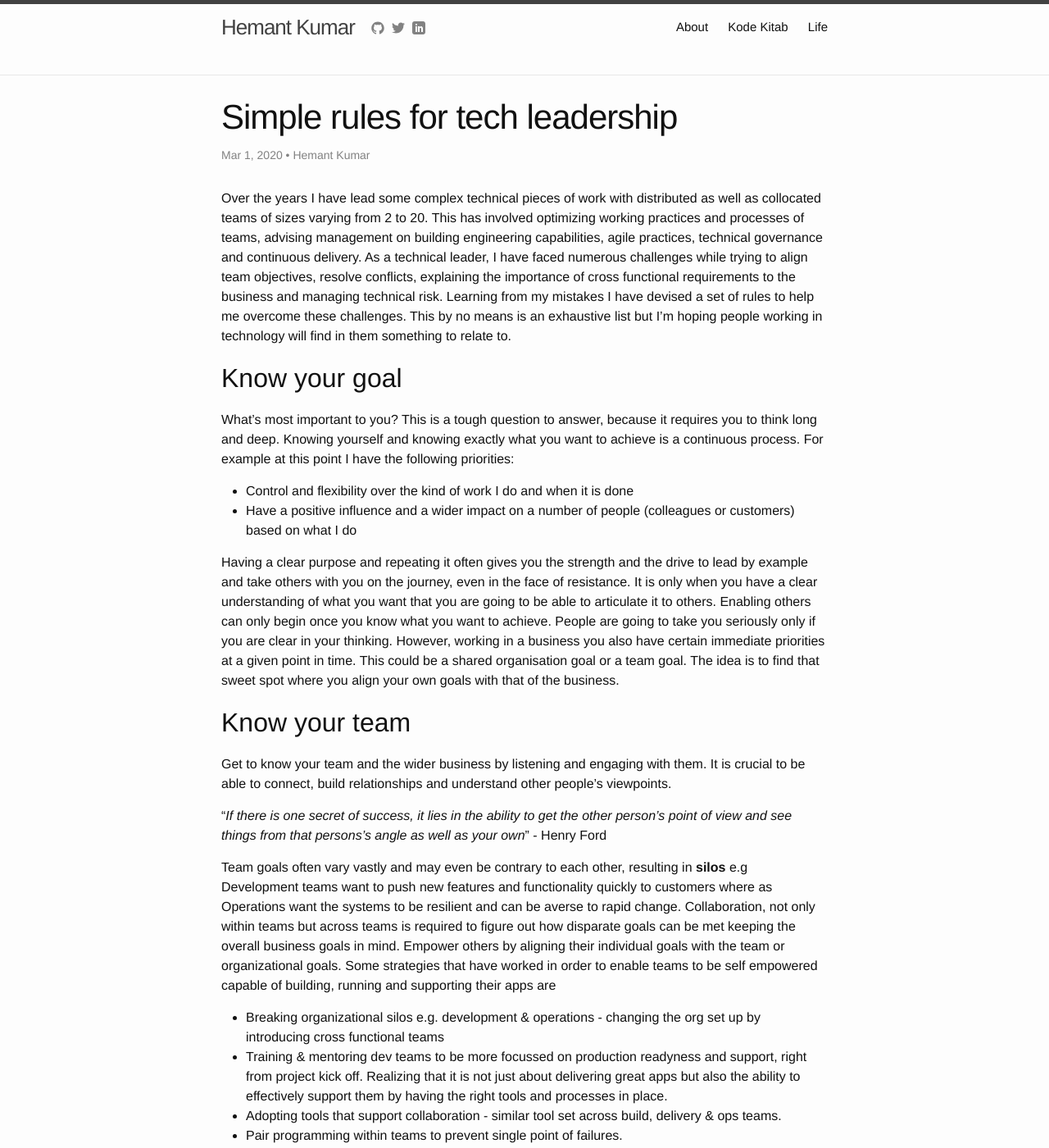
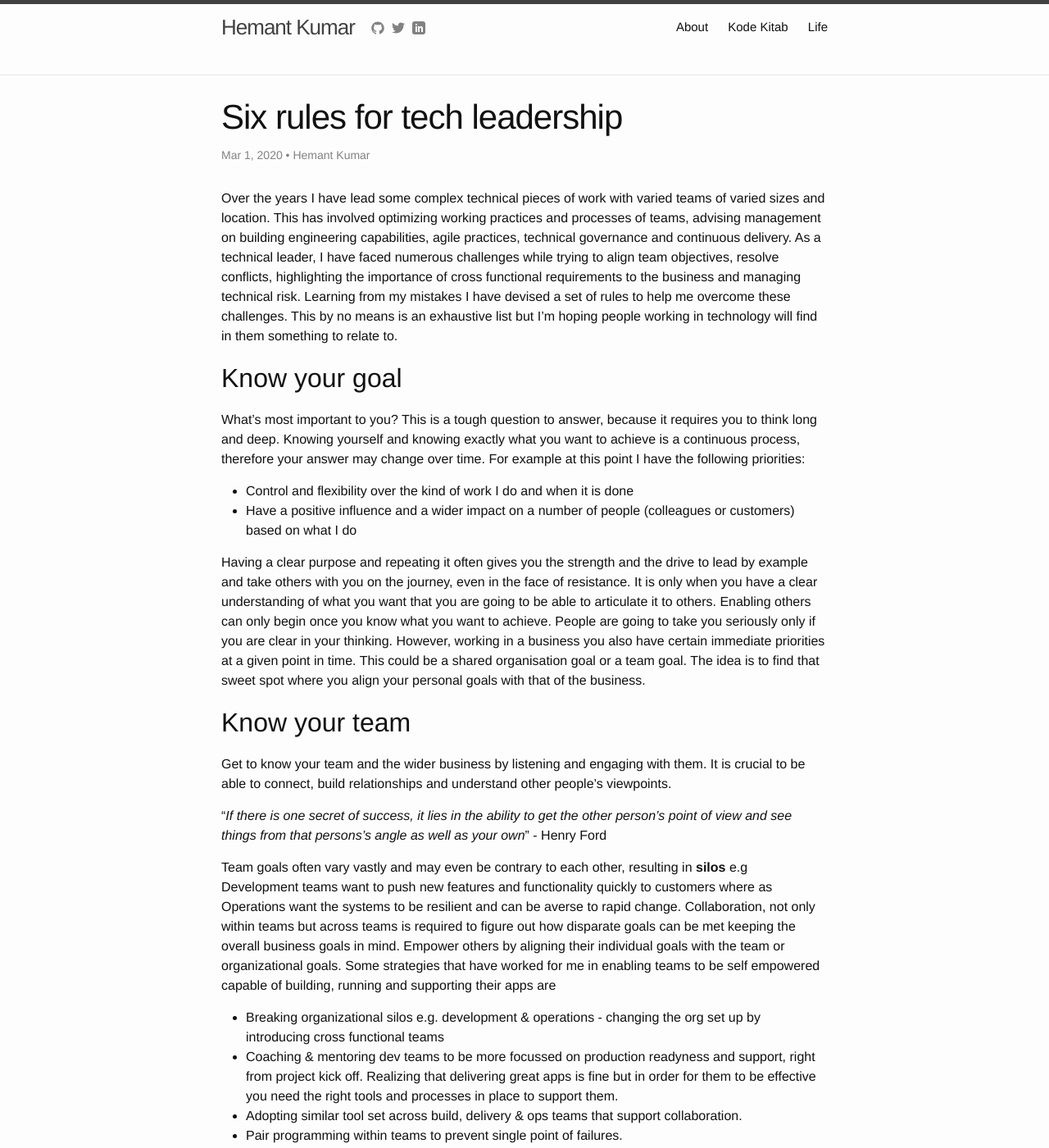
Before and after one commit to hemantksingh/hemantksingh.github.io, a Jekyll site: the page built from _posts/2020-03-01-six-rules-for-tech-leadership.markdown, in a window 1280 px wide and 1400 px high. Shown: the whole window at 82% size. Built offline with Jekyll 4.4.1, drawn with Linux system fonts in a browser that asks for light colours; comment, search, counter and statistics services are not loaded.

Commit message:
Finalise know your goal and team

```diff
--- a/_posts/2020-03-01-simple-rules-for-tech-leadership.markdown
+++ b/_posts/2020-03-01-six-rules-for-tech-leadership.markdown
@@ -1,6 +1,6 @@
 ---
 layout: post
-title: Simple rules for tech leadership
+title: Six rules for tech leadership
 date: '2020-02-29T23:31:00.000-08:00'
 author: Hemant Kumar
 tags: technology, leadership, agile
@@ -9,16 +9,16 @@ comments: true
 modified_time: '2020-02-29T23:31:00.000-08:00'
 ---
 
-Over the years I have lead some complex technical pieces of work with distributed as well as collocated teams of sizes varying from 2 to 20. This has involved optimizing working practices and processes of teams, advising management on building engineering capabilities, agile practices, technical governance and continuous delivery. As a technical leader, I have faced numerous challenges while trying to align team objectives, resolve conflicts, explaining the importance of cross functional requirements to the business and managing technical risk. Learning from my mistakes I have devised a set of rules to help me overcome these challenges. This by no means is an exhaustive list but I'm hoping people working in technology will find in them something to relate to.
+Over the years I have lead some complex technical pieces of work with varied teams of varied sizes and location. This has involved optimizing working practices and processes of teams, advising management on building engineering capabilities, agile practices, technical governance and continuous delivery. As a technical leader, I have faced numerous challenges while trying to align team objectives, resolve conflicts, highlighting the importance of cross functional requirements to the business and managing technical risk. Learning from my mistakes I have devised a set of rules to help me overcome these challenges. This by no means is an exhaustive list but I'm hoping people working in technology will find in them something to relate to.
 
 ## Know your goal
 
-What's most important to you? This is a tough question to answer, because it requires you to think long and deep. Knowing yourself and knowing exactly what you want to achieve is a continuous process. For example at this point I have the following priorities:
+What's most important to you? This is a tough question to answer, because it requires you to think long and deep. Knowing yourself and knowing exactly what you want to achieve is a continuous process, therefore your answer may change over time. For example at this point I have the following priorities:
 
 * Control and flexibility over the kind of work I do and when it is done
 * Have a positive influence and a wider impact on a number of people (colleagues or customers) based on what I do
 
-Having a clear purpose and repeating it often gives you the strength and the drive to lead by example and take others with you on the journey, even in the face of resistance. It is only when you have a clear understanding of what you want that you are going to be able to articulate it to others. Enabling others can only begin once you know what you want to achieve. People are going to take you seriously only if you are clear in your thinking. However, working in a business you also have certain immediate priorities at a given point in time. This could be a shared organisation goal or a team goal. The idea is to find that sweet spot where you align your own goals with that of the business.
+Having a clear purpose and repeating it often gives you the strength and the drive to lead by example and take others with you on the journey, even in the face of resistance. It is only when you have a clear understanding of what you want that you are going to be able to articulate it to others. Enabling others can only begin once you know what you want to achieve. People are going to take you seriously only if you are clear in your thinking. However, working in a business you also have certain immediate priorities at a given point in time. This could be a shared organisation goal or a team goal. The idea is to find that sweet spot where you align your personal goals with that of the business.
 
 ## Know your team
 
@@ -26,11 +26,11 @@ Get to know your team and the wider business by listening and engaging with them
 
 "*If there is one secret of success, it lies in the ability to get the other person's point of view and see things from that persons's angle as well as your own*" - Henry Ford
 
-Team goals often vary vastly and may even be contrary to each other, resulting in **silos** e.g Development teams want to push new features and functionality quickly to customers where as Operations want the systems to be resilient and can be averse to rapid change. Collaboration, not only within teams but across teams is required to figure out how disparate goals can be met keeping the overall business goals in mind. Empower others by aligning their individual goals with the team or organizational goals. Some strategies that have worked in order to enable teams to be self empowered capable of building, running and supporting their apps are
+Team goals often vary vastly and may even be contrary to each other, resulting in **silos** e.g Development teams want to push new features and functionality quickly to customers where as Operations want the systems to be resilient and can be averse to rapid change. Collaboration, not only within teams but across teams is required to figure out how disparate goals can be met keeping the overall business goals in mind. Empower others by aligning their individual goals with the team or organizational goals. Some strategies that have worked for me in enabling teams to be self empowered capable of building, running and supporting their apps are
 
 * Breaking organizational silos e.g. development & operations - changing the org set up by introducing cross functional teams
-* Training & mentoring dev teams to be more focussed on production readyness and support, right from project kick off. Realizing that it is not just about delivering great apps but also the ability to effectively support them by having the right tools and processes in place.
-* Adopting tools that support collaboration - similar tool set across build, delivery & ops teams.
+* Coaching & mentoring dev teams to be more focussed on production readyness and support, right from project kick off. Realizing that delivering great apps is fine but in order for them to be effective you need the right tools and processes in place to support them.
+* Adopting similar tool set across build, delivery & ops teams that support collaboration.
 * Pair programming within teams to prevent single point of failures.
 
 ## Get the business on-board
```
